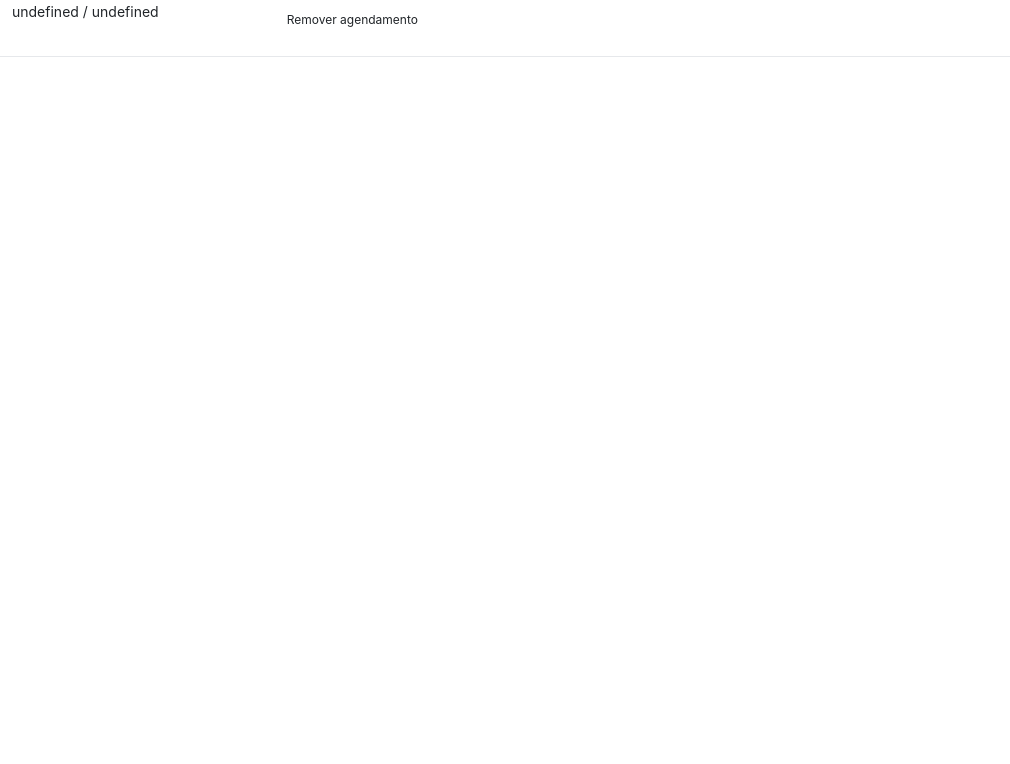
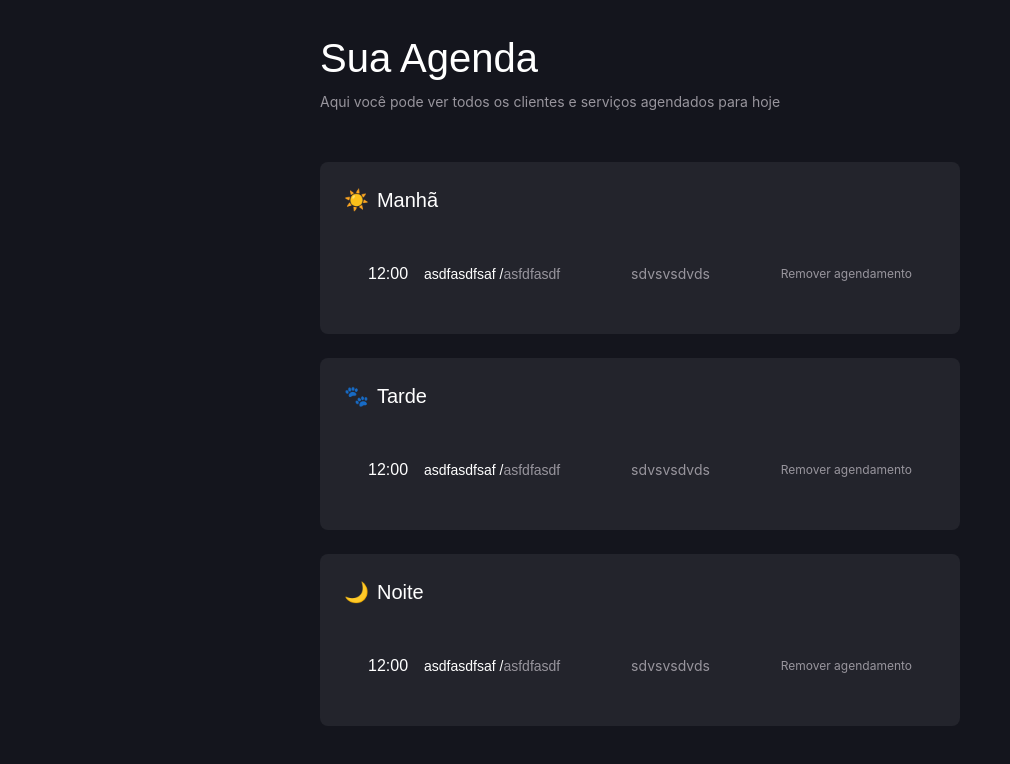
Before and after one commit to HenriqueCarniel1/petshop, a React (Create React App) app: page / in a window 1280 px wide. Shown: the top 764 px of the page, without its empty margins (0-1010 px from the left). Built offline with nearby package versions, Linux system fonts and the light colour scheme.

Commit message:
fazendo o layout

```diff
--- a/public/index.html
+++ b/public/index.html
@@ -26,7 +26,7 @@
     -->
     <title>React App</title>
   </head>
-  <body>
+  <body style="background-color: #14151D;">
     <noscript>You need to enable JavaScript to run this app.</noscript>
     <div id="root"></div>
     <script defer src="https://cdn.jsdelivr.net/npm/react/umd/react.production.min.js" crossorigin></script>
--- a/src/App.tsx
+++ b/src/App.tsx
@@ -1,4 +1,4 @@
-import List from "./components/list";
+import Home from "./pages/Home";
 
 
 
@@ -6,7 +6,7 @@ import List from "./components/list";
 function App() {
   return (
     <div className="App">
-      <List/>
+      <Home/>
     </div>
   );
 }
--- a/src/components/list/index.tsx
+++ b/src/components/list/index.tsx
@@ -8,14 +8,16 @@ interface Props {
 function List({ horario, nomeCachorro, nomeDono, tipo }: Props) {
     return (
         <div>
-            <div className="flex items-center">
-                <p className="mr-3 font-inter text-paragraph-medium">{horario}</p>
-                <p className="mr-16 font-inter text-paragraph-medium">{nomeCachorro + " / " + nomeDono }</p>
-                <p className="mr-16 font-inter text-paragraph-medium">{tipo}</p>
-                <button className="font-inter text-paragraph-small">Remover agendamento</button>
+            <div className="flex justify-between items-center p-6">
+                <div className="flex">
+                <p className="font-interTight text-inter text-content-primary mb-0 mr-4">{horario}12:00</p>
+                <p className="font-interTight text-paragraph-medium text-content-primary mb-0">{nomeCachorro}asdfasdfsaf / </p>
+                <p className="font-interTight text-paragraph-medium text-content-secondary mb-0">{nomeDono}asfdfasdf</p>
+                </div>
+
+                <p className="font-inter text-paragraph-medium text-content-secondary mb-0">{tipo}sdvsvsdvds</p>
+                <button className="font-inter text-paragraph-small text-content-secondary">Remover agendamento</button>
             </div>
-
-            <hr className="border-gray-400" />
 
         </div>
     );
--- /dev/null
+++ b/src/pages/Home/index.tsx
@@ -0,0 +1,44 @@
+import List from "../../components/list";
+
+function Home() {
+    return (
+        <div className="flex justify-center items-center h-[75vh]">
+            <div className="w-1/2">
+                <header className="mt-40">
+                    <div>
+                        <h1 className="font-interTight text-content-primary">Sua Agenda</h1>
+                        <p className="text-paragraph-medium font-inter text-content-secondary mb-5">Aqui você pode ver todos os clientes e serviços agendados para hoje</p>
+                    </div>
+                </header>
+
+                <main>
+                    <div className="space-y-6">
+                        <div className="bg-background-tertiary p-6 rounded-lg">
+                            <h2 className="text-xl font-interTight text-white mb-4 flex items-center">
+                                <span className="mr-2">☀️</span>Manhã
+                            </h2>
+                            <List />
+                        </div>
+
+                        <div className="bg-background-tertiary p-6 rounded-lg">
+                            <h2 className="text-xl font-interTight text-white mb-4 flex items-center">
+                                <span className="mr-2">🐾</span>Tarde
+                            </h2>
+                            <List />
+                        </div>
+
+                        <div className="bg-background-tertiary p-6 rounded-lg">
+                            <h2 className="text-xl font-interTight text-white mb-4 flex items-center">
+                                <span className="mr-2">🌙</span>Noite
+                            </h2>
+                            <List />
+                        </div>
+                    </div>
+                </main>
+            </div>
+        </div>
+
+    );
+}
+
+export default Home;
```
